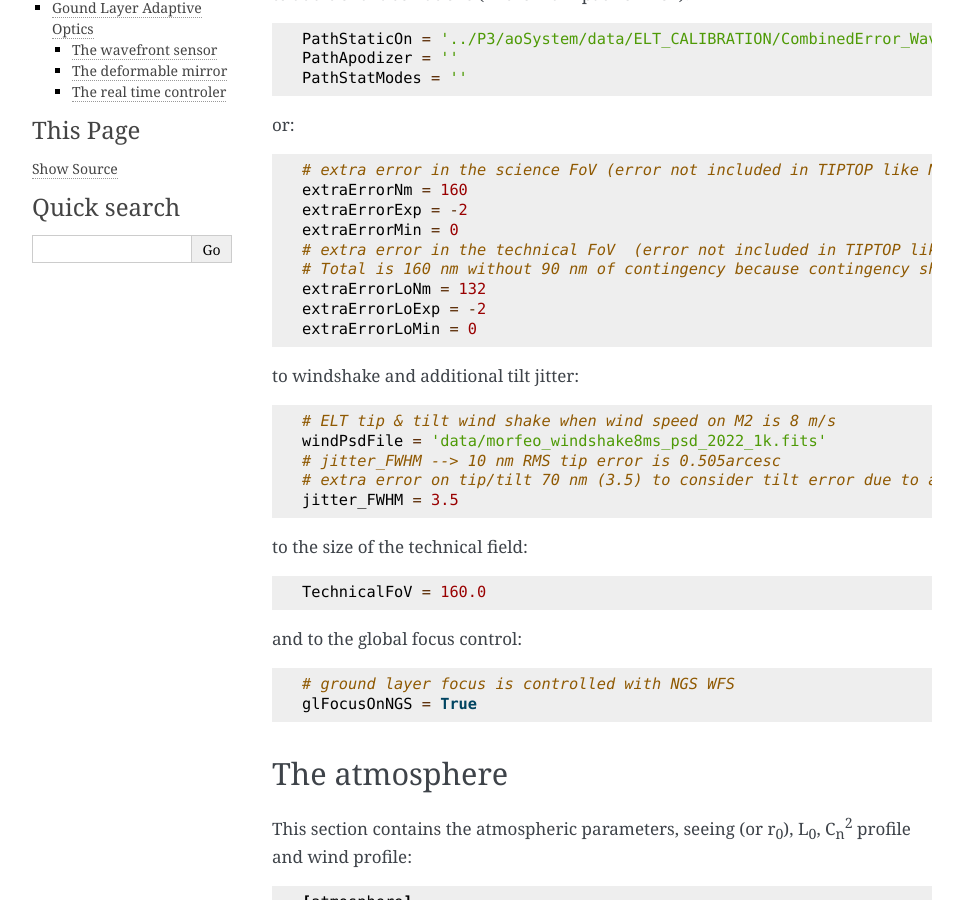
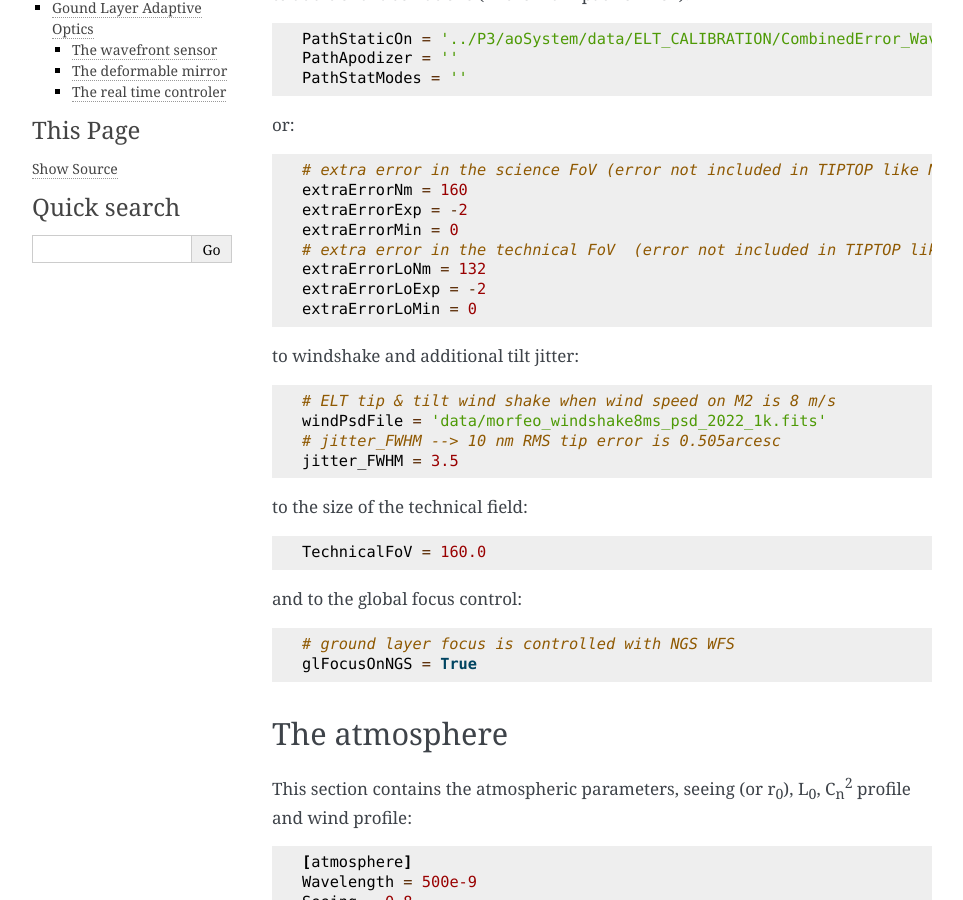
Before and after one commit to astro-tiptop/TIPTOP, a Sphinx documentation site: the page built from docs/source/howto.rst, in a window 1280 px wide and 900 px high, scrolled down 496 px. Shown: the whole window, without its empty margins (148-1111 px from the left). Built offline with Sphinx 7.4.7, drawn with Linux system fonts in a browser that asks for light colours; the version number could not be read and is left out.

Commit message:
(GA) Update howto.rst

```diff
--- a/docs/source/howto.rst
+++ b/docs/source/howto.rst
@@ -31,7 +31,6 @@ or::
    extraErrorExp = -2
    extraErrorMin = 0
    # extra error in the technical FoV  (error not included in TIPTOP like NCPA, optics quality, ...)
-   # Total is 160 nm without 90 nm of contingency because contingency should be applied only once
    extraErrorLoNm = 132
    extraErrorLoExp = -2
    extraErrorLoMin = 0
@@ -41,7 +40,6 @@ to windshake and additional tilt jitter::
    # ELT tip & tilt wind shake when wind speed on M2 is 8 m/s
    windPsdFile = 'data/morfeo_windshake8ms_psd_2022_1k.fits'
    # jitter_FWHM --> 10 nm RMS tip error is 0.505arcesc
-   # extra error on tip/tilt 70 nm (3.5) to consider tilt error due to aliasing not included by TIPTOP
    jitter_FWHM = 3.5
 
 to the size of the technical field::
```
